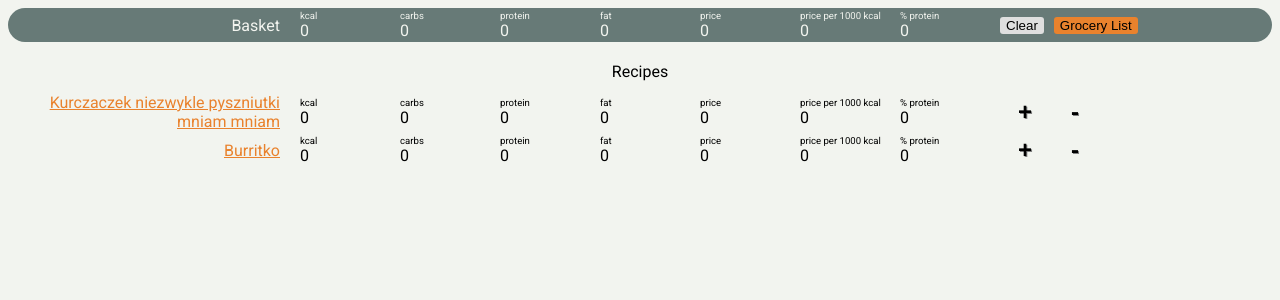
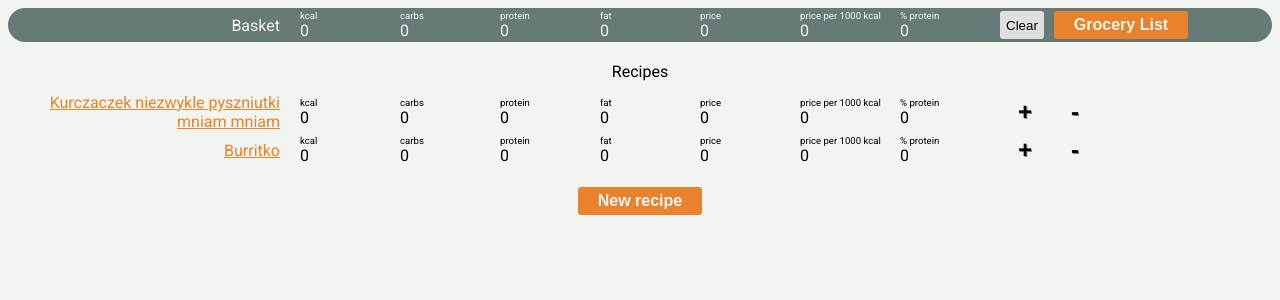
Before and after one commit to dkowl/groceries, a Django app: page /recipes/ in a window 1280 px wide. Shown: the top 300 px of the page. Run offline with Django 3.2, Linux system fonts and the light colour scheme.

Commit message:
new recipe button

```diff
--- a/recipes/static/recipes/style.css
+++ b/recipes/static/recipes/style.css
@@ -9,6 +9,7 @@ body {
 	align-items: center;
 	padding-top: 2px;
 	padding-bottom: 2px;
+	text-align: left;
 }
 
 .basket {
@@ -37,16 +38,25 @@ button{
 	background-color: rgb(190, 190, 190);
 }
 
-.grocery-list-btn{
+.primary-btn{
 	background-color: rgb(233, 130, 45);
+	color: #f2f4ef;
+	font-size: 1em;
+	font-weight: bolder;
+	padding: 5px 20px;
+	text-align: center;
 }
 
-.grocery-list-btn:hover{
+.primary-btn:hover{
 	background-color: rgb(255, 142, 50);
 }
 
-.grocery-list-btn:active{
+.primary-btn:active{
 	background-color: rgb(190, 105, 35);
+}
+
+#new-recipe{
+	margin-top: 20px;
 }
 
 .recipe-property{
@@ -57,10 +67,13 @@ button{
 	font-size: 0.6em;
 }
 
+.recipes{
+	text-align: center;
+}
+
 .recipes-title{
 	padding-top: 20px;
 	padding-bottom: 10px;
-	text-align: center;
 }
 
 .recipe-name{
--- a/recipes/templates/recipes/index.html
+++ b/recipes/templates/recipes/index.html
@@ -17,7 +17,7 @@
       {% endfor %}
       <div class="recipe-row-end">
         <button class="clear-btn">Clear</button>
-        <button class="grocery-list-btn">Grocery List</button>
+        <button class="primary-btn">Grocery List</button>
       </div>
     </div>
     <div class="recipes">
@@ -41,6 +41,7 @@
           </div>
         </div>
       {% endfor %}
+      <button class="primary-btn" id="new-recipe">New recipe</button>
     </div>
   </body>
 </html>
```
